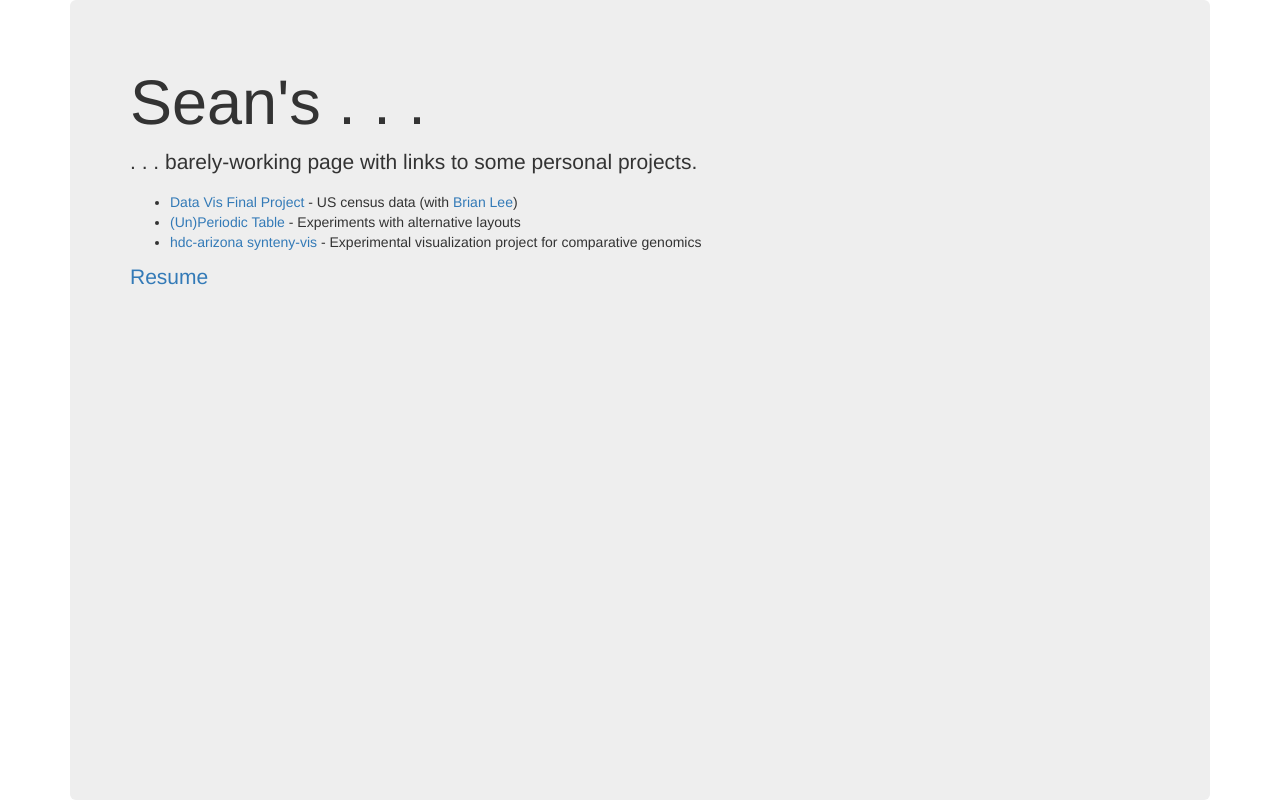
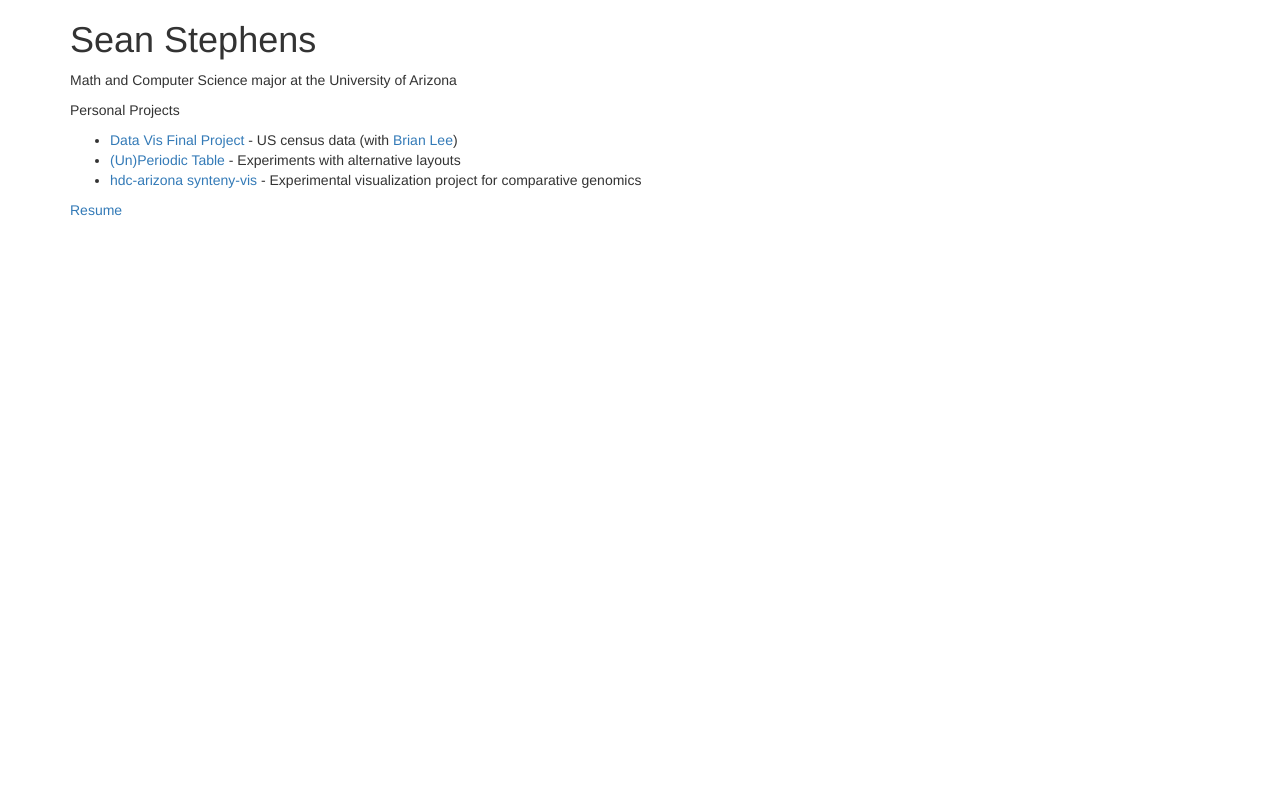
Before and after one commit to seanastephens/seanastephens.github.io, a plain HTML site: page _site/index.html in a window 1280 px wide. Drawn offline with nearby package versions, Linux system fonts and the light colour scheme.

Commit message:
Formatting

```diff
--- a/_site/index.html
+++ b/_site/index.html
@@ -1,7 +1,7 @@
 <html>
 
 <head>
-  <title>Sean Stephens\'s Personal Page</title>
+  <title>Sean Stephens's Personal Page</title>
   <link href="https://maxcdn.bootstrapcdn.com/bootstrap/3.3.5/css/bootstrap.min.css" rel="stylesheet">
 
   <style>
@@ -17,11 +17,12 @@
 
 <body>
   <div class="container tall">
-    <div class="jumbotron stretch">
-      <div>
-        <h1 id="seans---">Sean's . . .</h1>
+    <div>
+      <h1 id="sean-stephens">Sean Stephens</h1>
 
-<p>. . . barely-working page with links to some personal projects.</p>
+<p>Math and Computer Science major at the University of Arizona</p>
+
+<p>Personal Projects</p>
 
 <ul>
   <li><a href="http://seanastephens.github.io/us_county/">Data Vis Final Project</a> -
@@ -34,7 +35,6 @@ Experimental visualization project for comparative genomics</li>
 
 <p><a href="resume.pdf">Resume</a></p>
 
-      </div>
     </div>
   </div>
 </body>
```
Also changed, not shown: _layouts/default.html (+2 -4 lines), 2 other files.
